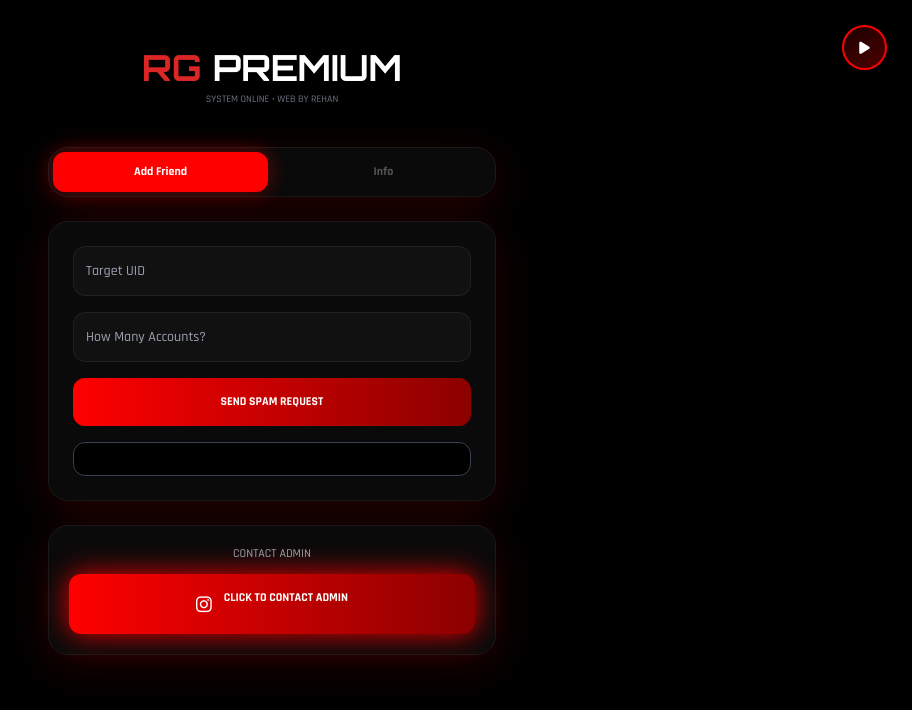
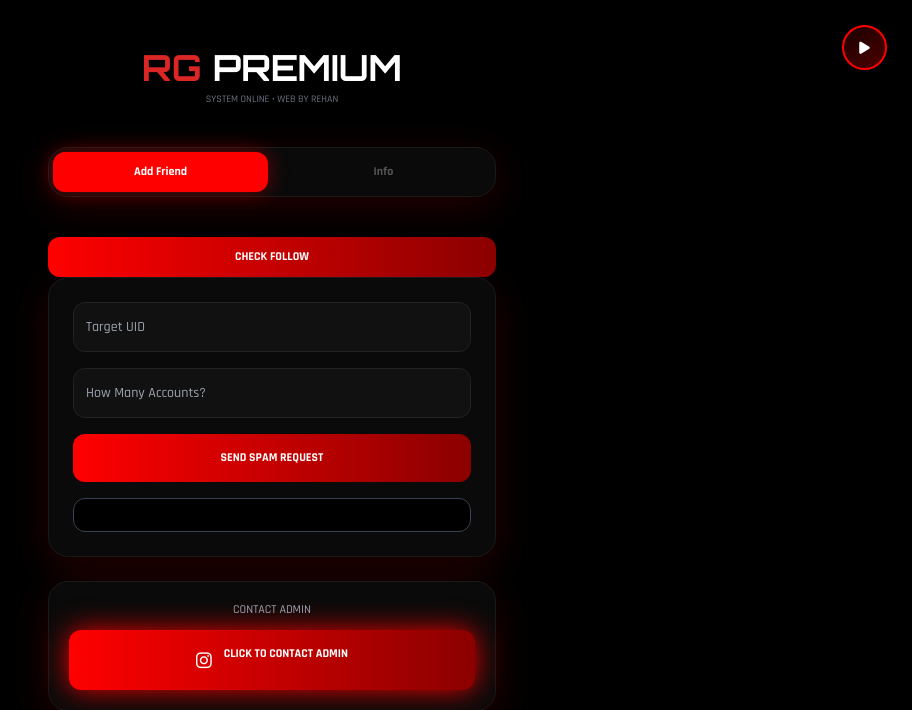
Before and after one commit to r49813638-source/RG-PREMIUM-, a Flask app: page / in a window 1280 px wide. Shown: the top 710 px of the page, without its empty margins (368-1280 px from the left). Run offline with Flask 3, Linux system fonts and the light colour scheme; some libraries are stand-ins or nearby versions.

Commit message:
Update index.html

```diff
--- a/templates/index.html
+++ b/templates/index.html
@@ -123,6 +123,11 @@ RG <span class="text-white">PREMIUM</span>
     <button id="iTab" onclick="switchTab('info')" class="tab-btn w-1/2 py-3 font-bold text-xs">Info</button>
 </div>
 
+<!-- CHECK FOLLOW -->
+<button id="checkFollow" onclick="checkFollow()" class="btn-action w-full py-3 rounded-xl font-bold text-xs mt-4">
+  CHECK FOLLOW
+</button>
+
 <!-- FRIEND -->
 <div id="friendPanel" class="bg-card p-6 text-left space-y-4">
     <div class="input-box p-3">
@@ -132,7 +137,7 @@ RG <span class="text-white">PREMIUM</span>
         <input id="f_limit" type="number" placeholder="How Many Accounts?" class="bg-transparent w-full outline-none text-sm">
     </div>
 
-    <button id="spamBtn" onclick="sendFriendRequest()" class="btn-action w-full py-4 rounded-xl font-bold text-xs">
+    <button id="spamBtn" onclick="sendFriendRequest()" class="btn-action w-full py-4 rounded-xl font-bold text-xs" disabled>
     SEND SPAM REQUEST
     </button>
 
@@ -144,7 +149,7 @@ RG <span class="text-white">PREMIUM</span>
     <div class="input-box p-3">
         <input id="i_uid" placeholder="Target UID" class="bg-transparent w-full outline-none text-sm">
     </div>
-    <button id="infoBtn" onclick="getInfo()" class="btn-action w-full py-4 rounded-xl font-bold text-xs mt-4">
+    <button id="infoBtn" onclick="getInfo()" class="btn-action w-full py-4 rounded-xl font-bold text-xs mt-4" disabled>
     GET INFO
     </button>
     <div id="i_log" class="mt-3 text-sm"></div>
@@ -174,7 +179,6 @@ function switchTab(t){
 }
 
 // ✅ FIXED MUSIC (AUTO LOOP 3 SONGS)
-
 const m1 = document.getElementById("music1");
 const m2 = document.getElementById("music2");
 const m3 = document.getElementById("music3");
@@ -194,32 +198,15 @@ function stopAll(){
 
 function playMusic(){
     if(!playing) return;
-
     stopAll();
-
-    if(current === 1){
-        m1.play();
-    }else if(current === 2){
-        m2.play();
-    }else if(current === 3){
-        m3.play();
-    }
+    if(current === 1){ m1.play(); }
+    else if(current === 2){ m2.play(); }
+    else if(current === 3){ m3.play(); }
 }
 
-m1.onended = function(){
-    current = 2;
-    playMusic();
-};
-
-m2.onended = function(){
-    current = 3;
-    playMusic();
-};
-
-m3.onended = function(){
-    current = 1;
-    playMusic();
-};
+m1.onended = function(){ current = 2; playMusic(); };
+m2.onended = function(){ current = 3; playMusic(); };
+m3.onended = function(){ current = 1; playMusic(); };
 
 function toggleMusic(){
     if(playing){
@@ -243,13 +230,37 @@ function showNotify(msg,type){
     setTimeout(()=>toast.style.display='none',3000);
 }
 
-/* PREMIUM SPAM RESPONSE */
+/* ------------------- FOLLOW CHECK ------------------- */
+let hasFollowed = false; // default false
+const spamBtn = document.getElementById("spamBtn");
+const infoBtn = document.getElementById("infoBtn");
+
+// Agar user pehle se follow kar chuka hai (yahan aap apna logic laga sakte ho)
+if(localStorage.getItem("hasFollowed") === "true"){
+    hasFollowed = true;
+    spamBtn.disabled = false;
+    infoBtn.disabled = false;
+}
+
+function checkFollow() {
+    const isFollowing = confirm("Have you followed our Instagram?");
+    if(isFollowing){
+        hasFollowed = true;
+        spamBtn.disabled = false;
+        infoBtn.disabled = false;
+        localStorage.setItem("hasFollowed","true");
+        alert("Thanks for following! Buttons enabled.");
+    } else {
+        alert("FOLLOW FIRST!");
+    }
+}
+
+/* ------------------- PREMIUM SPAM ------------------- */
 async function sendFriendRequest(){
-    if(!f_target.value||!f_limit.value)
-        return showNotify("Fill all boxes","error");
+    if(!hasFollowed){ alert("FOLLOW FIRST!"); return; }
+    if(!f_target.value||!f_limit.value) return showNotify("Fill all boxes","error");
 
-    f_log.innerHTML =
-        `<div class="text-yellow-400 animate-pulse">🚀 Sending requests...</div>`;
+    f_log.innerHTML = `<div class="text-yellow-400 animate-pulse">🚀 Sending requests...</div>`;
 
     try{
         const r=await fetch("/api/spam_add",{
@@ -277,6 +288,7 @@ async function sendFriendRequest(){
 
 /* ------------------- PLAYER INFO ------------------- */
 async function getInfo(){
+    if(!hasFollowed){ alert("FOLLOW FIRST!"); return; }
     const uid = document.getElementById('i_uid').value;
     const i_log = document.getElementById('i_log');
     if(!uid){ return showNotify("Enter UID!","error"); }
```
